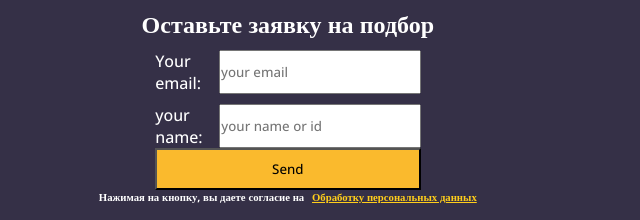
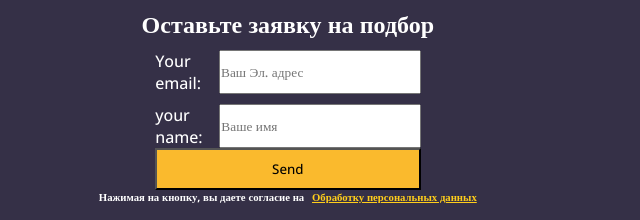
Before and after one commit to ababoomian/karo, a plain HTML site: page index.html in a window 1280 px wide. Shown: the part 526-746 px from the top of the page, 150-790 px from the left. Drawn offline with nearby package versions, Linux system fonts and the light colour scheme.

Commit message:
Update index.html

```diff
--- a/index.html
+++ b/index.html
@@ -51,11 +51,11 @@
                 >
                 <label>
                   Your email:
-                  <input type="email" name="email" placeholder="your email">
+                  <input type="email" name="email" placeholder="Ваш Эл. адрес">
                 </label>
                 <label>
                     your name:
-                    <input type="text" name="msg" placeholder="your name or id ">
+                    <input type="text" name="msg" placeholder="Ваше имя ">
                 </label>
 <!-- your other form fields go here -->
              <button type="submit">Send</button>
@@ -602,10 +602,10 @@
             <h1>Оставьте заявку на подбор</h1>
             <h3>Введите свои контактные данные и закажите подбор</h3>
             <label>
-              <input type="email" name="email" placeholder="your email">
+              <input type="email" name="email" placeholder="Ваш Эл. адрес">
             </label>
             <label>
-                <input type="phone number" name="phone" placeholder="your phone">
+                <input type="phone number" name="phone" placeholder="Ваш телефон:">
             </label>
 <!-- your other form fields go here -->
             <h4>Нажимая на кнопку, вы даете согласие на<span>Обработку персональных данных</span> </h4>
```
